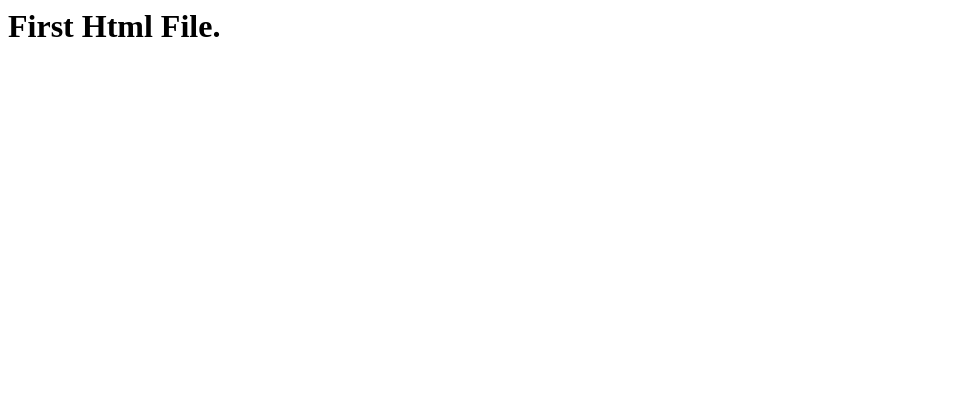
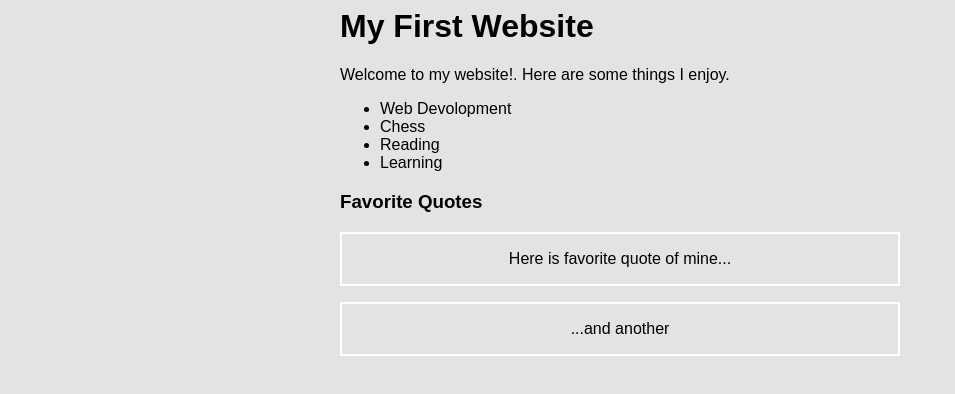
Before and after one commit to Rupasree-chidige/html-css-assignment1, a plain HTML site: page index.html in a window 1280 px wide. Shown: the whole page, without its empty margins (0-955 px from the left). Drawn offline with Linux system fonts and the light colour scheme.

Commit message:
Two Files html and css are added

```diff
--- /dev/null
+++ b/AssignmentStyle.css
@@ -0,0 +1,14 @@
+body{
+
+    background-color: #e3e3e3;
+   font-family: sans-serif;
+}
+.container{
+    width:600px;
+    margin:auto;
+}
+blockquote{
+    border:2px solid white;
+    text-align: center;
+    margin-left: 0;
+}
--- a/index.html
+++ b/index.html
@@ -1,3 +1,39 @@
-<h1>
-    First Html File.
-</h1>
+<html>
+    <head>
+        <title>index</title>
+        <link rel="stylesheet" href="AssignmentStyle.css" type="text/css">
+    </head>
+
+    <body>
+        <div class="container">
+        <h1>
+            My First Website
+        </h1>
+        <div>Welcome to my website!. Here are some things I enjoy.</div>
+        <ul>
+            <li>
+                Web Devolopment
+            </li>
+            <li>
+                Chess
+            </li>
+
+            <li>
+                Reading
+            </li>
+            <li>
+                Learning
+            </li>
+
+        </ul>
+        <h3>Favorite Quotes</h3>
+        <blockquote>
+            <p>Here is favorite quote of mine...</p>
+        </blockquote>
+        <blockquote>
+            <p>...and another</p>
+        </blockquote>
+        </div>
+
+    </body>
+</html>
```
